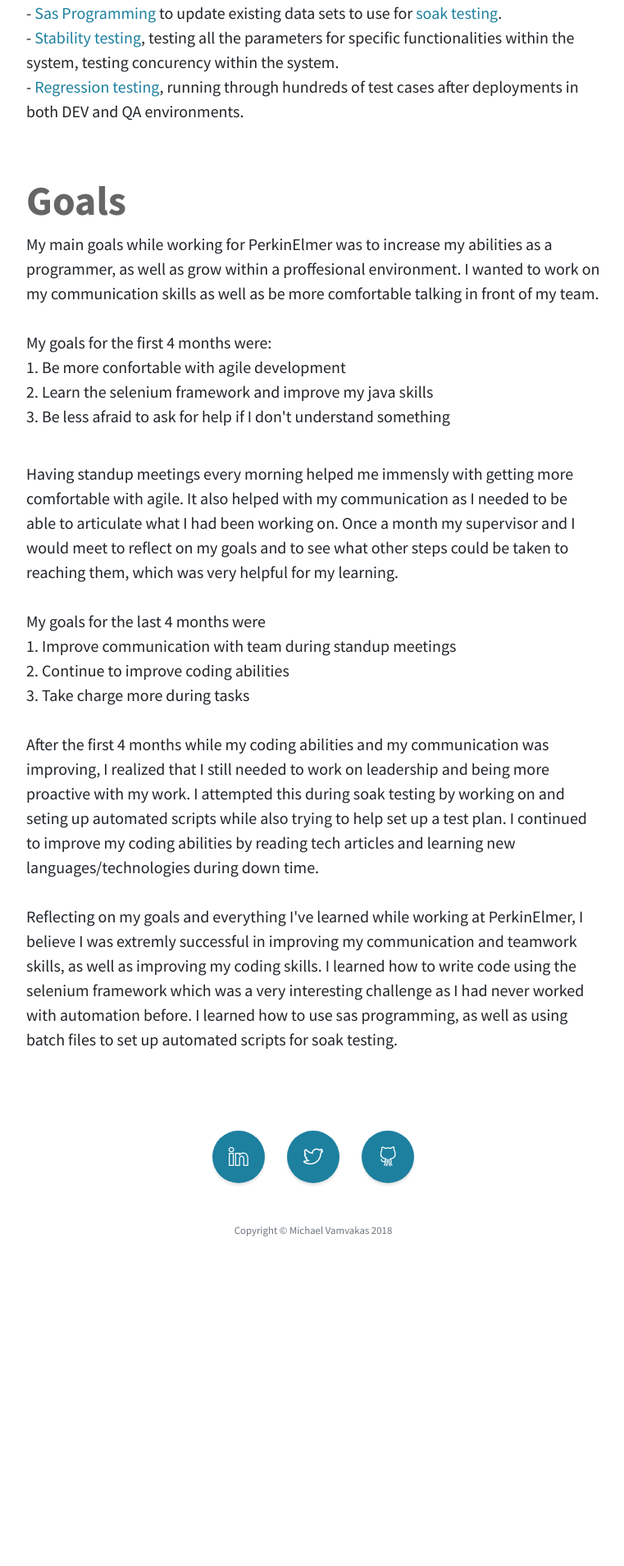
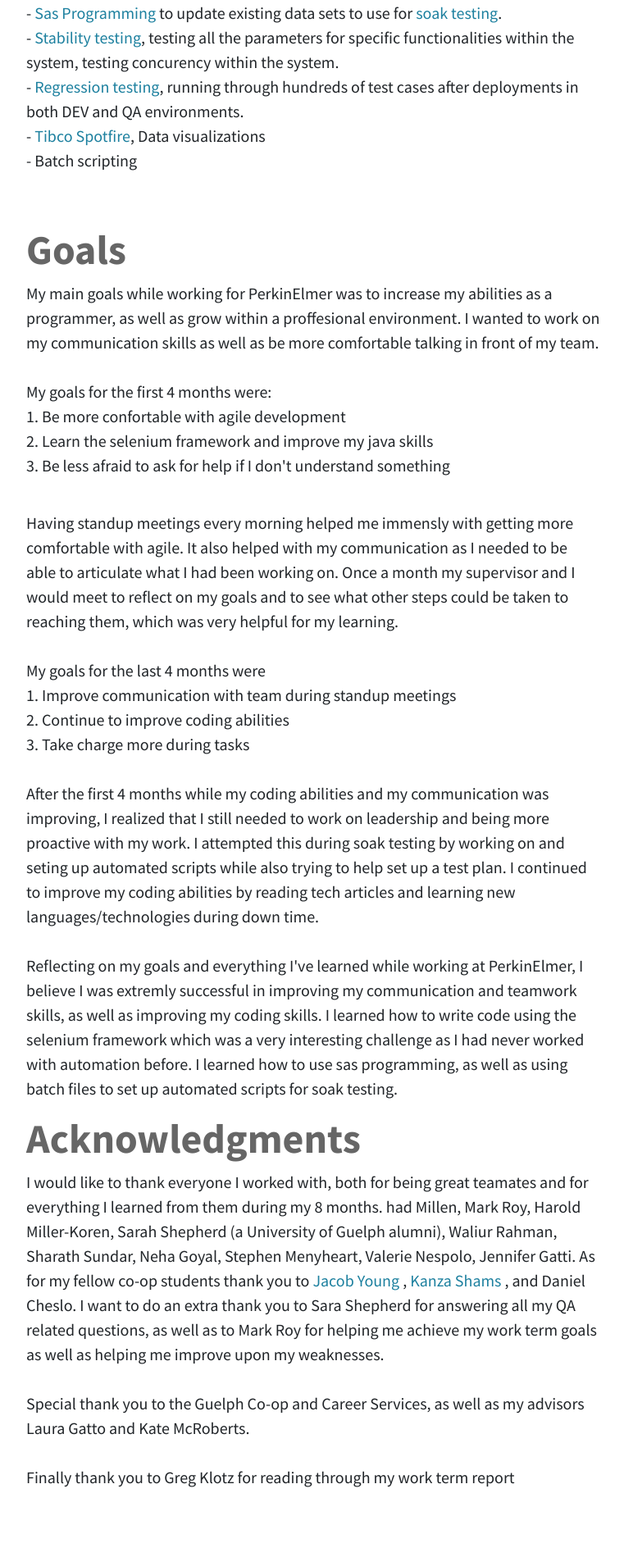
Before and after one commit to mvamvakas/mvamvakas.github.io, a website: page pages/perkinelmer.html in a window 1280 px wide. Shown: the part 1459-3369 px from the top of the page at 82% size, without its empty margins (258-1019 px from the left). Before the commit the page ends 3049 px from the top, so only its background shows below. Drawn offline with Linux system fonts and the light colour scheme.

Commit message:
adding in acknodledgments in the PerkinElmer section of my site

```diff
--- a/pages/perkinelmer.html
+++ b/pages/perkinelmer.html
@@ -42,18 +42,6 @@
 		  <li class="nav-item active">
 			<a class="nav-link" href="#">Coop-3</a>
 		  </li>
-		  <!--
-	  	  <li class="nav-item active">
-			<a class="nav-link dropdown-toggle" href="#" id="navbarDropdownMenuLink" data-toggle="dropdown" aria-haspopup="true" aria-expanded="false">
-			  Dropdown link
-			</a>
-		    <div class="dropdown-menu" aria-labelledby="navbarDropdownMenuLink">
-			  <a class="dropdown-item" href="#">Action</a>
-			  <a class="dropdown-item" href="#">Another action</a>
-			  <a class="dropdown-item" href="#">Something else here</a>
-			</div>
-		  </li>
-		  -->
 		</ul>
 	  </div>
 	</nav>
@@ -90,7 +78,7 @@
 	  <br>
 	  Many of the things I did at PerkinElmer Include:
 	  <br>
-	  - Writing an automated test harness in Java using the <a href="https://www.seleniumhq.org/">Selenium framework</a>, as well as <a href="https://cucumber.io/">Cucumber</a>, <a href="https://maven.apache.org/">Maven</a>, and <a href="https://www.perkinelmer.com/product/signals-medical-review-smr">JUnit</a>.
+	  - Writing an automated test harness in Java using the <a href="https://www.seleniumhq.org/">Selenium framework</a>, as well as <a href="https://cucumber.io/">Cucumber</a>, <a href="https://maven.apache.org/">Maven</a>, and <a href="https://junit.org/junit5/">JUnit</a>.
 	  <br>
 	  - Running automated test cases in parallel.
 	  <br>
@@ -102,6 +90,10 @@
 	  - <a href="https://en.wikipedia.org/wiki/Stability_testing">Stability testing</a>, testing all the parameters for specific functionalities within the system, testing concurency within the system.
 	  <br>
 	  - <a href="https://en.wikipedia.org/wiki/Regression_testing">Regression testing</a>, running through hundreds of test cases after deployments in both DEV and QA environments.
+	  <br>
+	  - <a href="https://www.tibco.com/products/tibco-spotfire">Tibco Spotfire</a>, Data visualizations
+	  <br>
+	  - Batch scripting
 	  </p>
 	  <br>
 	  <br>
@@ -143,6 +135,20 @@
 	  I learned how to write code using the selenium framework which was a very interesting challenge as I had never worked with automation before. I learned how to use sas programming, as well as using batch files
 	  to set up automated scripts for soak testing.
 	  </p>
+
+	  <h2 class="work-term-report-head"> Acknowledgments </h2>
+      <p style="font-size: 20px">
+      I would like to thank everyone I worked with, both for being great teamates and for everything I learned from them during my 8 months. had Millen, Mark Roy, Harold Miller-Koren, Sarah Shepherd (a University of Guelph alumni),
+	  Waliur Rahman, Sharath Sundar, Neha Goyal, Stephen Menyheart, Valerie Nespolo, Jennifer Gatti. As for my fellow co-op students thank you to <a href="https://jacobyoung97.github.io/"> Jacob Young </a>,
+	  <a href="https://kanzash.github.io/"> Kanza Shams </a>, and Daniel Cheslo. I want to do an extra thank you to Sara Shepherd for answering all my QA related questions, as well as to Mark Roy for helping me achieve my work
+	  term goals as well as helping me improve upon my weaknesses.
+	  <br>
+	  <br>
+	  Special thank you to the Guelph Co-op and Career Services, as well as my advisors Laura Gatto and Kate McRoberts.
+	  <br>
+	  <br>
+	  Finally thank you to Greg Klotz for reading through my work term report
+      </p>
 	</div>
 
     <!-- Footer -->
```
Also changed, not shown: index.html (+2 -2 lines).
